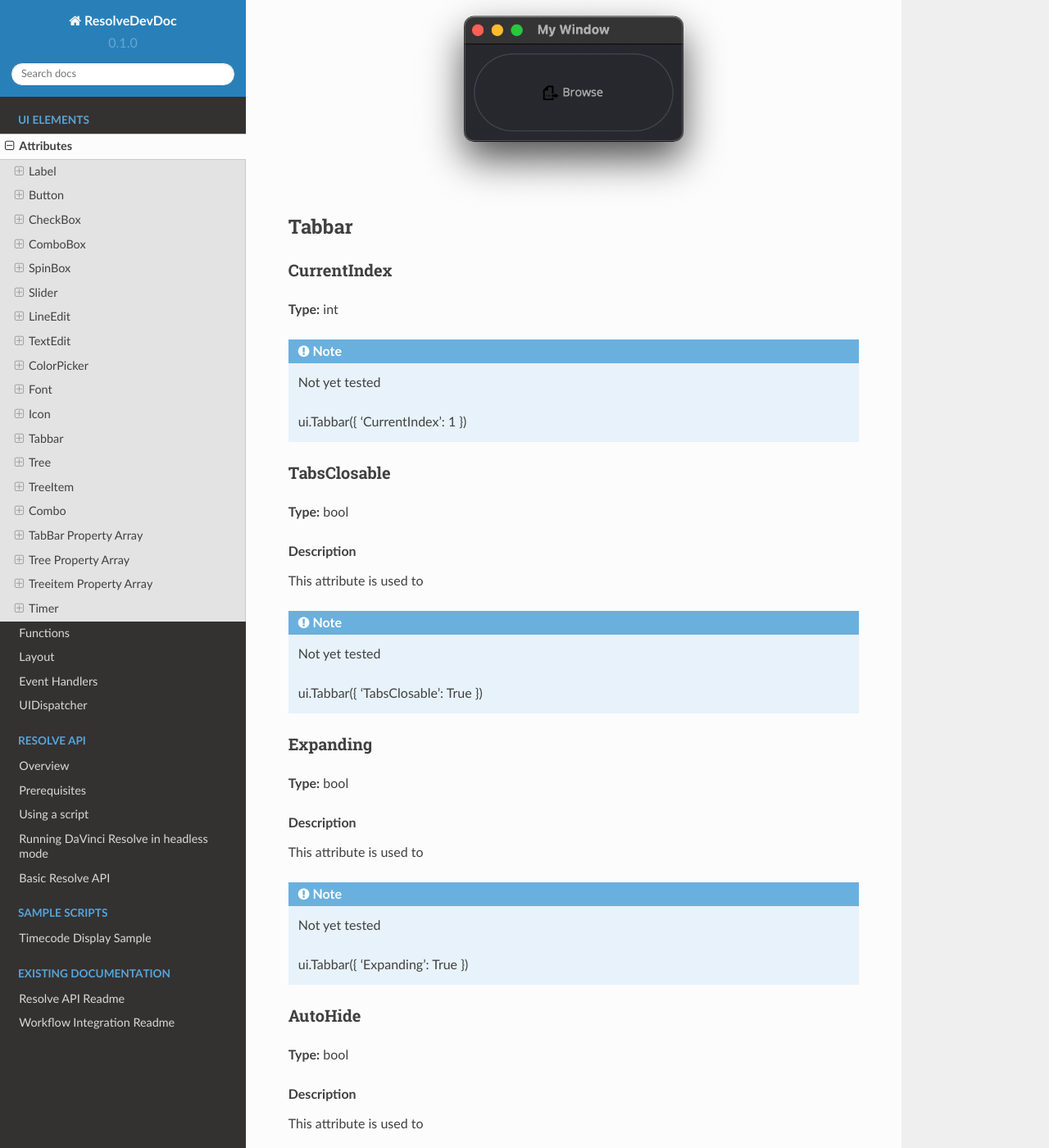
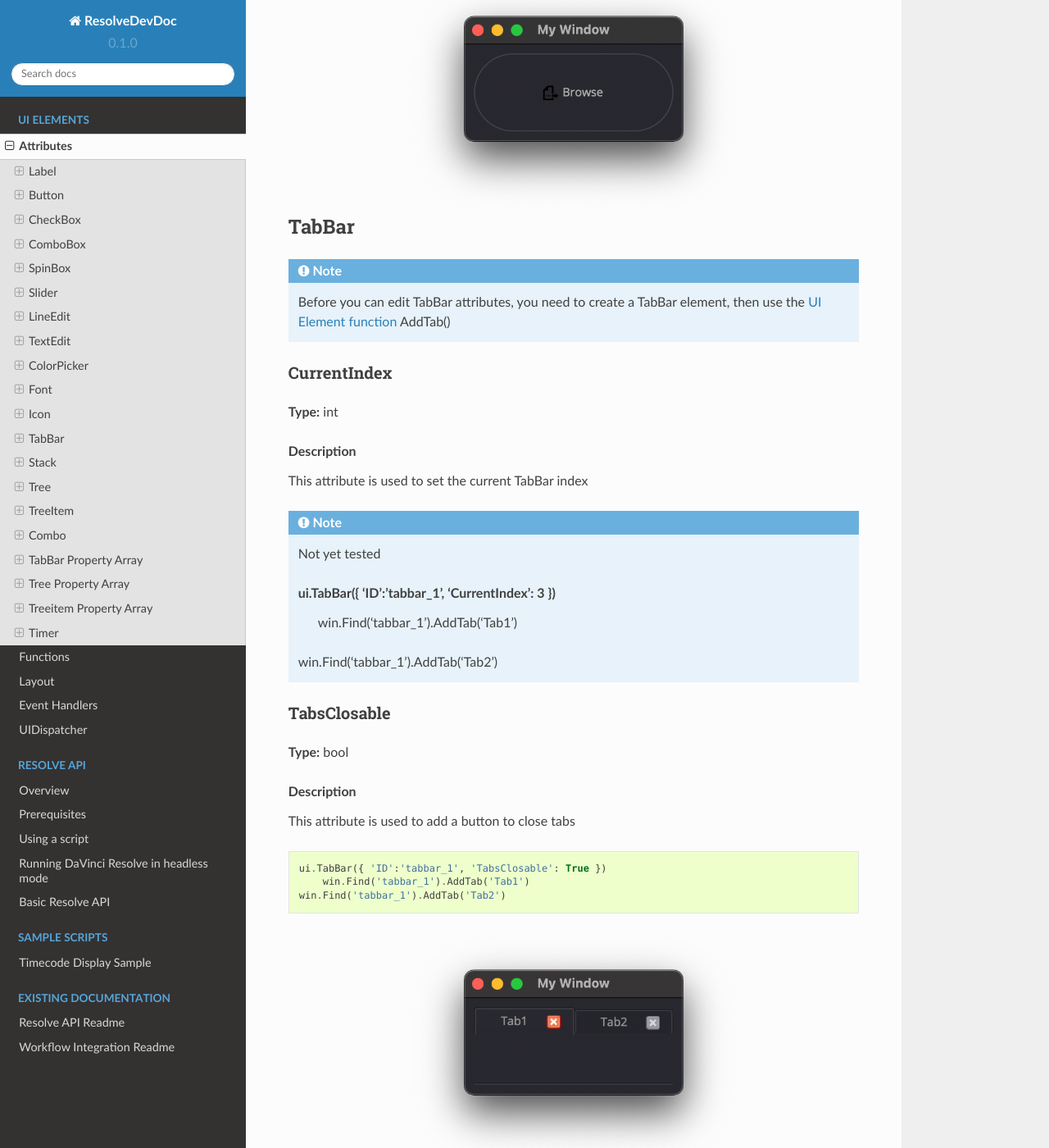
Before and after one commit to b3n0y/ResolveDevDoc, a Sphinx documentation site: the page built from docs/source/UI_elements_attrb.rst, in a window 1280 px wide and 1400 px high, scrolled down 28573 px. Shown: the whole window at 82% size. Built offline with Sphinx 7.4.7 and the Read the Docs theme 2.0.0, drawn with Linux system fonts in a browser that asks for light colours; some of the changed text lies outside the part shown.

Commit message:
add samples

```diff
--- a/docs/source/UI_elements_attrb.rst
+++ b/docs/source/UI_elements_attrb.rst
@@ -1227,8 +1227,12 @@ File
 	:align: center
 
 
-Tabbar
+TabBar
 ------
+
+..  note::
+
+	Before you can edit TabBar attributes, you need to create a TabBar element, then use the `UI Element function <UI_elements_func>`_ AddTab()
 
 CurrentIndex
 ^^^^^^^^^^^^
@@ -1236,11 +1240,16 @@ CurrentIndex
 **Type:** int
 
 ..  topic:: Description
-	This attribute is used to
-
-..  note:: Not yet tested
-
-    ui.Tabbar({ 'CurrentIndex': 1 })
+
+	This attribute is used to set the current TabBar index
+
+..  note:: Not yet tested
+
+    ui.TabBar({ 'ID':'tabbar_1', 'CurrentIndex': 3 })
+	win.Find('tabbar_1').AddTab('Tab1')
+    win.Find('tabbar_1').AddTab('Tab2')
+
+
 
 
 TabsClosable
@@ -1250,11 +1259,17 @@ TabsClosable
 
 ..  topic:: Description
 
-	This attribute is used to
-
-..  note:: Not yet tested
-
-    ui.Tabbar({ 'TabsClosable': True })
+	This attribute is used to add a button to close tabs
+
+..  code-block:: python
+
+    ui.TabBar({ 'ID':'tabbar_1', 'TabsClosable': True })
+	win.Find('tabbar_1').AddTab('Tab1')
+    win.Find('tabbar_1').AddTab('Tab2')
+
+..  image:: images/UI_tabbar_TabsClosable.png
+	:width: 400px
+	:align: center
 
 
 Expanding
@@ -1264,12 +1279,15 @@ Expanding
 
 ..  topic:: Description
 
-	This attribute is used to
-
-..  note:: Not yet tested
-
-    ui.Tabbar({ 'Expanding': True })
-
+	This attribute is used to force tabs to expand or not on Window resize. (default=True)
+
+..  code-block:: python
+
+    ui.TabBar({ 'ID':'tabbar_1', 'Expanding': False })
+
+..  image:: images/UI_tabbar_Expanding.png
+	:width: 400px
+	:align: center
 
 AutoHide
 ^^^^^^^^
@@ -1282,7 +1300,7 @@ AutoHide
 
 ..  note:: Not yet tested
 
-    ui.Tabbar({ 'AutoHide': True })
+    ui.TabBar({ 'AutoHide': True })
 
 
 Movable
@@ -1292,11 +1310,11 @@ Movable
 
 ..  topic:: Description
 
-	This attribute is used to
-
-..  note:: Not yet tested
-
-    ui.Tabbar({ 'Movable': True })
+	This attribute is used to enable Drag'n Drop to reorder tabs (default=False)
+
+..  code-block:: python
+
+    ui.TabBar({ 'ID':'tabbar_1', 'Movable': True })
 
 
 DrawBase
@@ -1324,7 +1342,7 @@ UsesScrollButtons
 
 ..  note:: Not yet tested
 
-    ui.Tabbar({ 'UsesScrollButtons': True })
+    ui.Tabbar({ 'ID':'tabbar_1', 'UsesScrollButtons': True })
 
 
 DocumentMode
@@ -1356,6 +1374,28 @@ ChangeCurrentOnDrag
 
 
 
+
+Stack
+-----
+
+..  topic:: Description #NotInReadme
+
+	Stack are groups of Elements used with TabBar to manage each pages
+
+..  code-block:: python
+
+	ui.Stack({'ID':'stack_1'})
+
+CurrentIndex
+^^^^^^^^^^^^
+toolbox_items['Stack'].CurrentIndex = 0
+
+
+AddChild()
+^^^^^^^^^^
+toolbox_items['Stack'].AddChild(ui.Button({'ID': "Browse", "Icon": ui.Icon({'File': r"UserData:/Scripts/images/test.gif"}), 'IconSize' : [15, 15]}))
+
+
 Tree
 ----
 
@@ -1366,11 +1406,15 @@ ColumnCount
 
 ..  topic:: Description
 
-	This attribute is used to
-
-..  note:: Not yet tested
-
-    ui.Tree({ 'ID':'my_tree', 'ColumnCount': 1 })
+	This attribute is used to set the number of column in the Tree
+
+..  code-block:: python
+
+    ui.Tree({ 'ID':'my_tree', 'ColumnCount': 2 })
+
+..  image:: images/UI_tree_columncount.png
+	:width: 400px
+	:align: center
 
 
 SortingEnabled
@@ -1436,9 +1480,9 @@ HeaderHidden
 
 ..  topic:: Description
 
-	This attribute is used to
-
-..  note:: Not yet tested
+	This attribute is used to hide the header row.
+
+..  code-block:: python
 
     ui.Tree({ 'ID':'my_tree', 'HeaderHidden': True })
 
@@ -1511,6 +1555,10 @@ WordWrap
 ..  note:: Not yet tested
 
     ui.Tree({ 'ID':'my_tree', 'WordWrap': True })
+	itm = win.Find('my_tree').NewItem()
+    itm.Text[0] = "too long text for the cell"
+	itm.Text[1] = "this is also too long"
+    win.Find('my_tree').AddTopLevelItem(itm)
 
 
 TreePosition
@@ -1754,6 +1802,11 @@ FrameShadow
 TreeItem
 --------
 
+..  note::
+
+	Before you can edit TreeItem attributes, you need to create a Tree element, then use the `UI Element function <UI_elements_func>`_ AddItem()
+
+
 Selected
 ^^^^^^^^
 
@@ -1918,18 +1971,25 @@ TabWhatsThis[ ]
     newItem.TabWhatsThis[2] = "Third Tab WhatsThis Text"
 
 
-TabTextColor[ ]
-^^^^^^^^^^^^^^^
+TabTextColor[index]
+^^^^^^^^^^^^^^^^^^^
 
 **Type:** dict
 
 ..  topic:: Description
 
-	This attribute is used to
-
-..  note:: Not yet tested
-
-    newItem.TabTextColor[2] = {'R':1, 'G':1, 'B':1}
+	This attribute is used to change the Tab Text color with RGBA dictionary values.
+
+..  code-block:: python
+
+    ui.TabBar({ 'ID':'tabbar_1'})
+	win.Find('tabbar_1').AddTab('Tab1')
+	win.Find('tabbar_1').TabTextColor[0] = { 'R':1, 'G': 0, 'B':0, 'A':1 }
+
+..  image:: images/UI_tabbar_TabTextColor.png
+	:width: 400px
+	:align: center
+
 
 
 Tree Property Array
--- a/docs/source/samples/GUI_sample.py
+++ b/docs/source/samples/GUI_sample.py
@@ -43,16 +43,6 @@ except AttributeError as e:
     print("Please open a Davinci Resolve")
     sys.exit(0)
 
-try:
-    startFrame = currentTimeline.GetStartFrame()
-    print("Project name: " + project_name)
-    print("Timeline name: " + currentTimeline.GetName())
-    print("Start frame is: " + str(startFrame))
-    print("Timeline framerate: " + str(projectFPS))
-
-except AttributeError as e:
-    print("Please open a project")
-    sys.exit(0)
 
 bmd = GetModule_fusionscript()
 fusion = GetApp("Fusion")
@@ -70,13 +60,14 @@ def create_main_window():
         'WindowTitle': 'My Window'
         },
         ui.VGroup([
-
-                ui.Button({ 'ID': "Browse",  'Text': " Browse", "Icon": ui.Icon({'File': r"UserData:/Scripts/images/csv.png"}), }),
+    ui.Tree({ 'ID':'my_tree', 'ColumnCount': 2, 'WordWrap': False })
             ])
 
     )
 
     win_items = win.GetItems()
+
+
 
     # Event handlers
     def OnClose(ev):
@@ -97,6 +88,11 @@ def initialize():
 
     win, win_items = create_main_window()
 
+    itm = win.Find('my_tree').NewItem()
+    itm.Text[0] = "too long text for the cell"
+    itm.Text[1] = "this is also too long"
+
+    win.Find('my_tree').AddTopLevelItem(itm)
 
 def main():
     initialize()
```
Also changed, not shown: docs/source/images/UI_tabbar_Expanding.png (added), docs/source/images/UI_tabbar_TabTextColor.png (added), docs/source/images/UI_tabbar_TabsClosable.png (added), docs/source/images/UI_tree_columncount.png (added).
